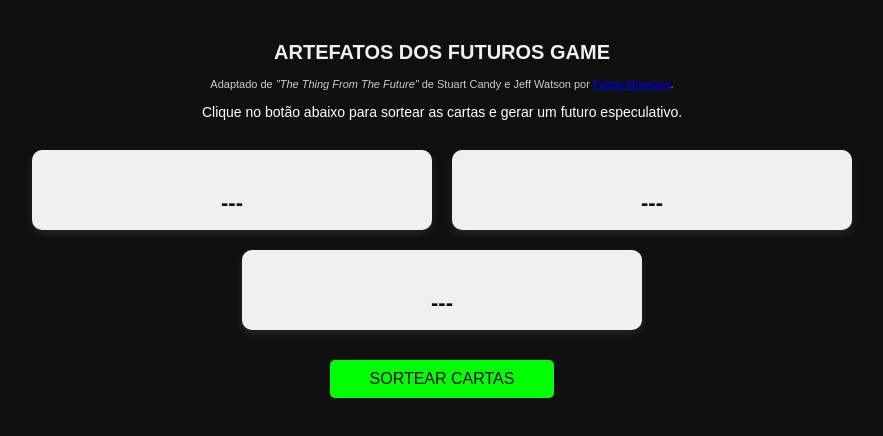
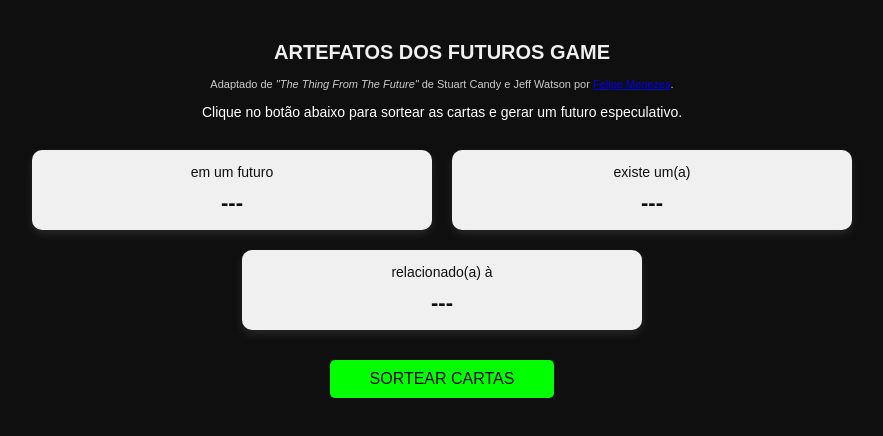
Before and after one commit to felipemmenezes/futuresgame, a plain HTML site: page index.html in a window 1280 px wide. Shown: the whole page, without its empty margins (198-1081 px from the left). Drawn offline with Linux system fonts and the light colour scheme.

Commit message:
Update style.css

```diff
--- a/style.css
+++ b/style.css
@@ -54,7 +54,7 @@ h1 {
   font-size: 14px;
   font-family: 'Montserrat', sans-serif;
   margin-bottom: 10px;
-  color: #F0F0F0; /* preto */
+  color: #0F0F0F; /* preto */
 }
 
 .card-value {
```
